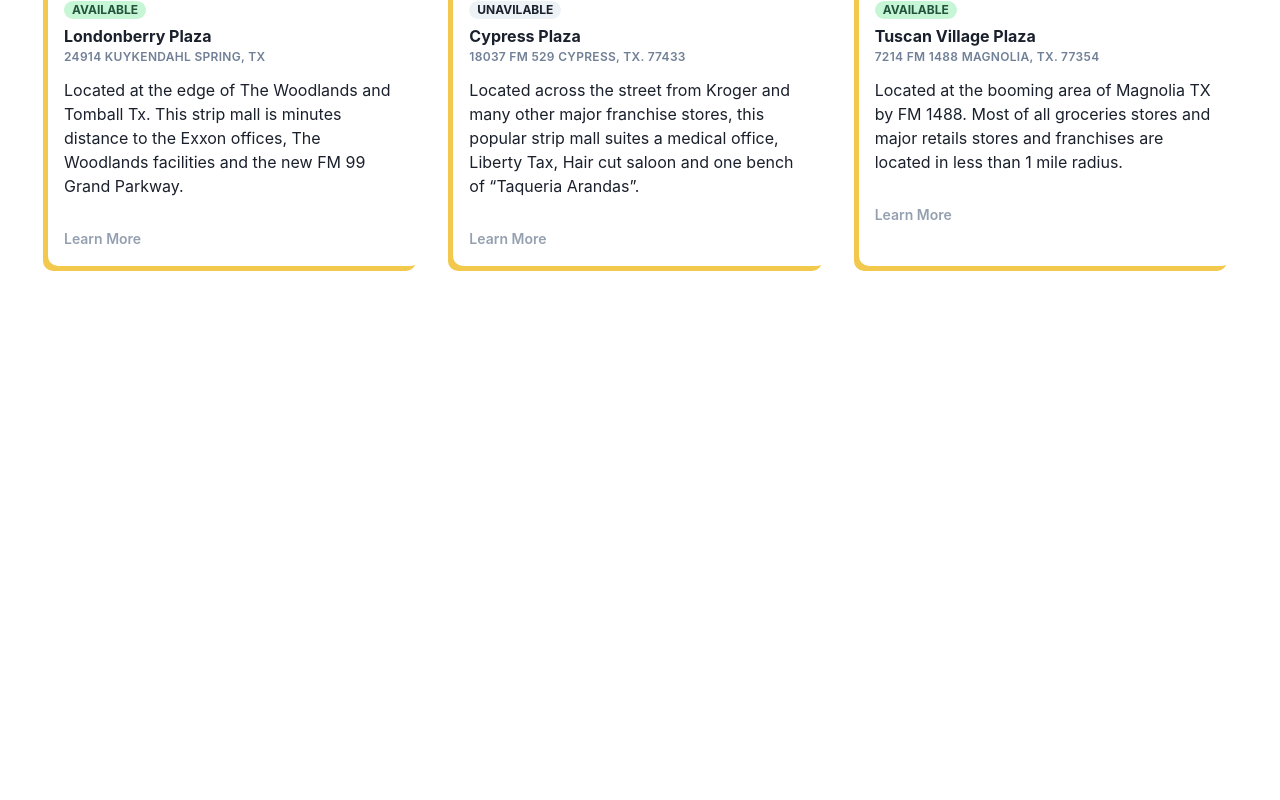
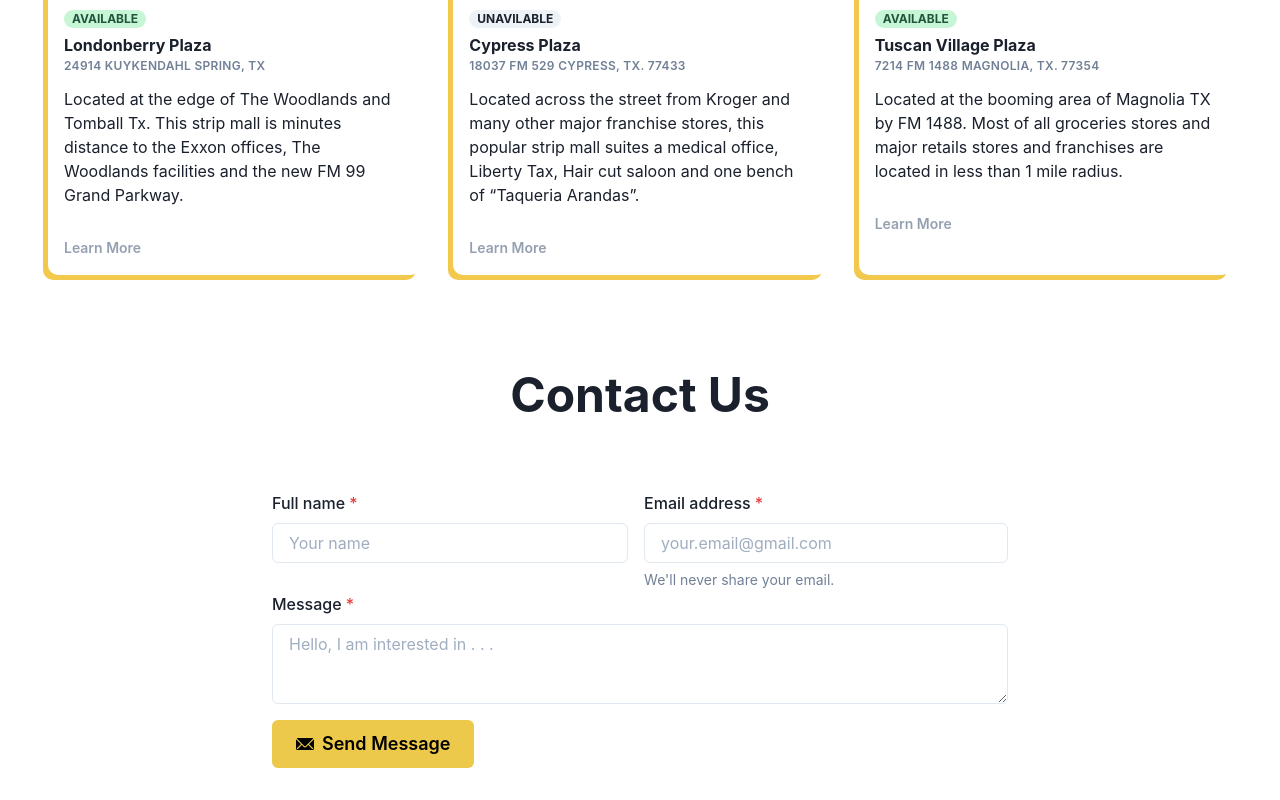
Before and after one commit to mgonza63/nextchakratest, a Next.js app: page / in a window 1280 px wide. Shown: the part 1009-1809 px from the top of the page. Before the commit the page ends 1339 px from the top, so only its background shows below. Built offline with nearby package versions, Linux system fonts and the light colour scheme.

Commit message:
added contact us section

```diff
--- /dev/null
+++ b/components/Contact.js
@@ -0,0 +1,54 @@
+import { Container } from "@chakra-ui/layout";
+import {
+  Heading,
+  Center,
+  FormControl,
+  FormLabel,
+  FormErrorMessage,
+  FormHelperText,
+  Input,
+  Flex,
+  Box,
+  Textarea,
+  Button,
+} from "@chakra-ui/react";
+import { EmailIcon } from "@chakra-ui/icons";
+
+export default function Contact() {
+  return (
+    <Container maxW="container.md" py="2em">
+      <Center>
+        <Heading as="h4" size="2xl" pb="1.5em">
+          Contact Us
+        </Heading>
+      </Center>
+      <Flex>
+        <FormControl pr="1em" id="first-name" isRequired>
+          <FormLabel>Full name</FormLabel>
+          <Input placeholder="Your name" />
+        </FormControl>
+        <FormControl id="email" isRequired>
+          <FormLabel>Email address</FormLabel>
+          <Input type="email" placeholder="your.email@gmail.com"/>
+          <FormHelperText>We'll never share your email.</FormHelperText>
+        </FormControl>
+      </Flex>
+      <FormControl isRequired mt="1">
+        <FormLabel>Message</FormLabel>
+        <Textarea placeholder="Hello, I am interested in . . ." />
+      </FormControl>
+      <Box mt="1em">
+        <Button
+          leftIcon={<EmailIcon />}
+          colorScheme="yellow"
+          variant="solid"
+          size="lg"
+        //   isLoading
+        //   loadingText="Sending"
+        >
+          Send Message
+        </Button>
+      </Box>
+    </Container>
+  );
+}
--- a/components/Grid.js
+++ b/components/Grid.js
@@ -5,7 +5,7 @@
 export default function PropertyGrid() {
   return (
     <Container maxW="container.xl" my="4em">
-        <Box as="h2" fontSize="4xl" fontWeight="bold" mb="1.25em">
+        <Box as="h2" fontSize="4xl" fontWeight="bold" mb="1.5em">
             <Center>
             Featured Listings
             </Center>
--- a/components/PropertyData.js
+++ b/components/PropertyData.js
@@ -20,7 +20,10 @@
       "Located at the edge of The Woodlands and Tomball Tx. This strip mall is minutes distance to the Exxon offices, The Woodlands facilities and the new FM 99 Grand Parkway.",
     description:
       "Located at the edge of The Woodlands and Tomball Tx. This strip mall is minutes distance to the Exxon offices, The Woodlands facilities and the new FM 99 Grand Parkway. This traditional design strip mall suites 3 franchises including Pizza Hut and 9Round, Hair cut store and the famous Mexican Restaurant “El Chaparro”.",
+    buildingSize: "",
     yearBuilt: "",
+    propertyType: "",
+    retailStatus: "",
     map: "https://www.google.com/maps/embed?pb=!1m18!1m12!1m3!1d3450.9808667405564!2d-95.55570468488303!3d30.123360981853647!2m3!1f0!2f0!3f0!3m2!1i1024!2i768!4f13.1!3m3!1m2!1s0x86473205714ae99b%3A0x8a1097e3f3a44bea!2s24914%20Kuykendahl%20Rd%2C%20Spring%2C%20TX%2077389!5e0!3m2!1sen!2sus!4v1633399417822!5m2!1sen!2sus",
     available: true,
     featured: true,
--- a/pages/index.js
+++ b/pages/index.js
@@ -2,7 +2,7 @@
 import HeroSection from '../components/HeroSection'
 import Navbar from '../components/Navbar'
 import PropertyGrid from '../components/Grid'
-
+import Contact from '../components/Contact'
 export default function Home() {
   return (
       <div>
@@ -14,6 +14,7 @@
       <Navbar />
       <HeroSection />
       <PropertyGrid />
+      <Contact />
     </div>
   )
 }
--- a/pages/properties/[id].js
+++ b/pages/properties/[id].js
@@ -10,12 +10,9 @@
   Image,
   AspectRatio,
   Divider,
-  Center,
   Stat,
   StatLabel,
   StatNumber,
-  StatHelpText,
-  StatArrow,
   StatGroup,
 } from "@chakra-ui/react";
 import Lightbox from "../../components/Lightbox";
```
